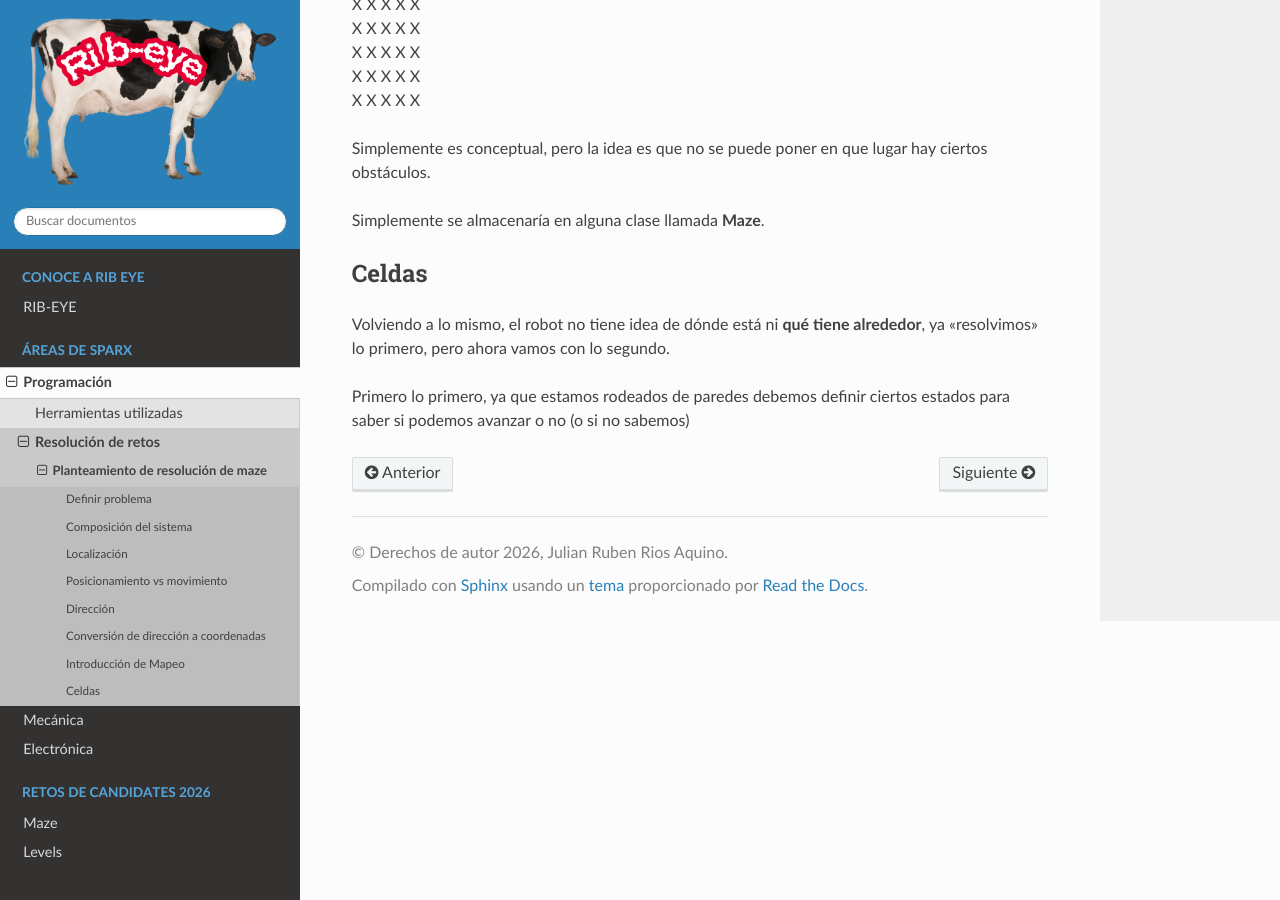
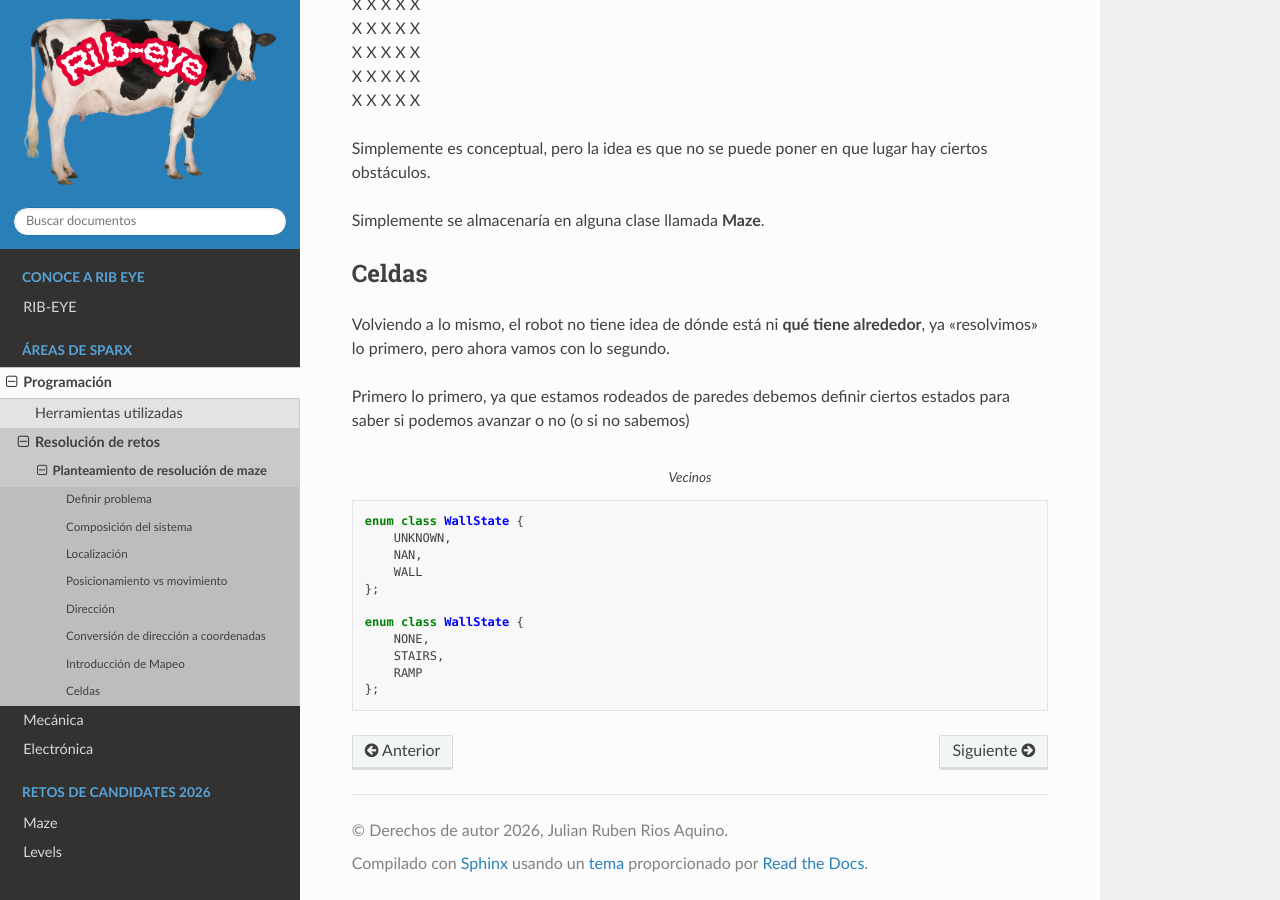
Before and after one commit to jrubenriosadev/roborregos-candidates-SparX-docs, a Sphinx documentation site: the page built from docs/source/Areas/Programacion/Algoritmo/Planteamiento.rst, in a window 1280 px wide and 900 px high, scrolled down 3688 px. Built offline with Sphinx 7.4.7 and the Read the Docs theme 3.1.0, drawn with Linux system fonts in a browser that asks for light colours.

Commit message:
add: planteamiendo | v 0.1.0

```diff
--- a/docs/source/Areas/Programacion/Algoritmo/Planteamiento.rst
+++ b/docs/source/Areas/Programacion/Algoritmo/Planteamiento.rst
@@ -162,4 +162,17 @@ pero ahora vamos con lo segundo.
 
 Primero lo primero, ya que estamos rodeados de paredes debemos definir ciertos estados para saber si podemos avanzar o no (o si no sabemos)
 
-..
+.. code-block:: cpp
+    :caption: Vecinos
+
+    enum class WallState {
+        UNKNOWN,
+        NAN,
+        WALL
+    };
+
+    enum class WallState {
+        NONE,
+        STAIRS,
+        RAMP
+    };
```
Also changed, not shown: 5 other files.
